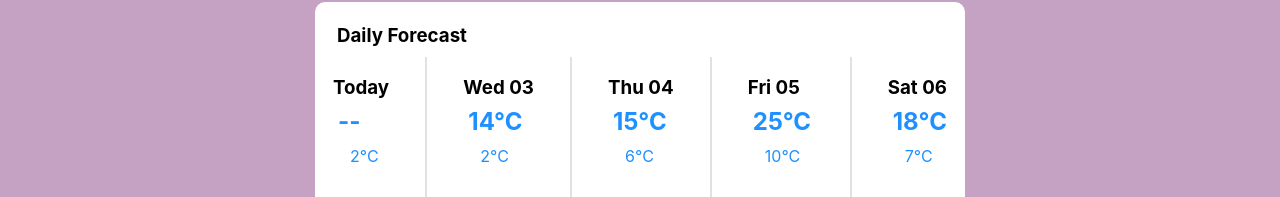
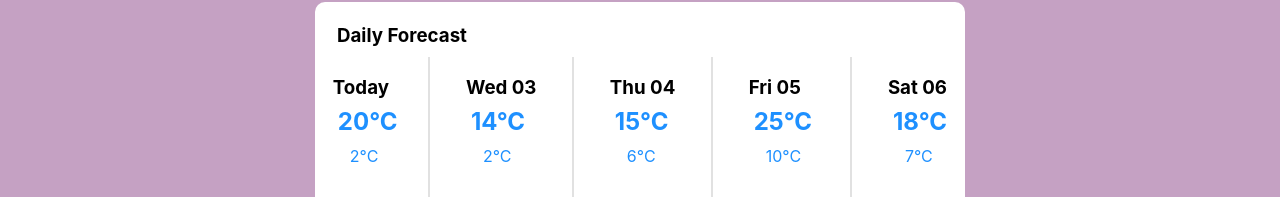
Before and after one commit to mrgunes/weather-app-frontend, a React (Create React App) app: page / in a window 1280 px wide. Shown: the part 657-854 px from the top of the page. Built offline with nearby package versions, Linux system fonts and the light colour scheme; some icons are missing.

Commit message:
Some hard coded area is changed.

```diff
--- a/src/containers/WeatherStatus.js
+++ b/src/containers/WeatherStatus.js
@@ -72,7 +72,7 @@ export default function WeatherStatus() {
                     <div>
                         <span>
                             <h3>Today</h3>
-                            <h2 className='fiveDayH2'>--</h2>
+                            <h2 className='fiveDayH2'>20°C</h2>
                             <p className='fiveDayP'>2°C</p>
                             <WiDayCloudy className='dayCloudy' size={50} color='#000'  />
                             <p className='fiveDayP2'><WiRaindrops className='setRainDrop' size={30} color='#000'  />8%</p>
```
